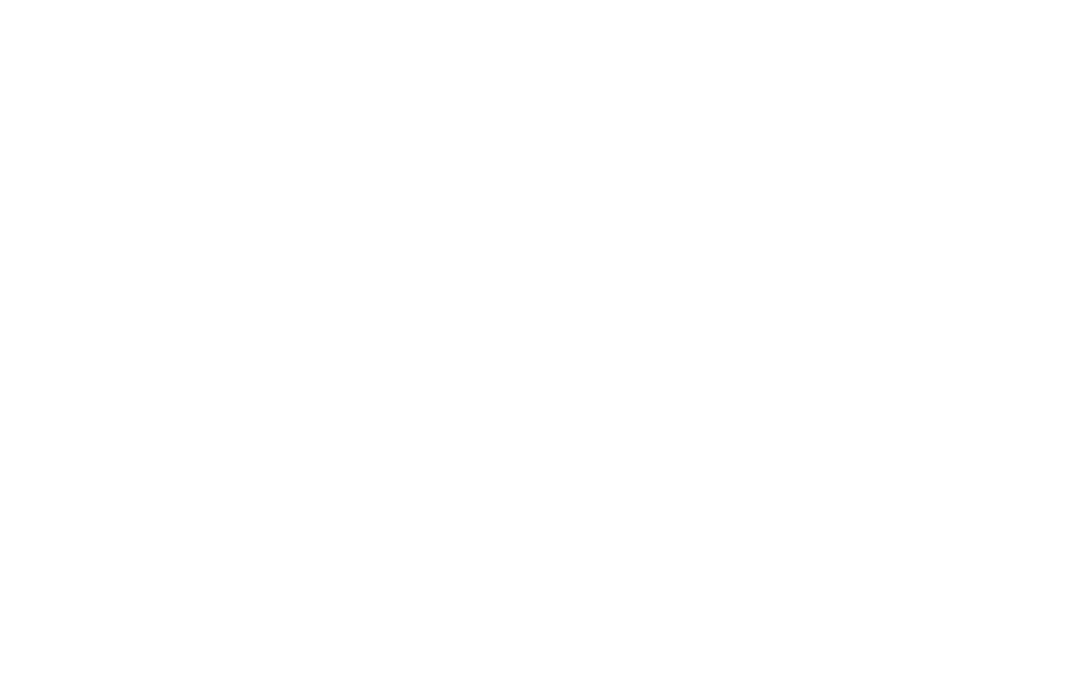
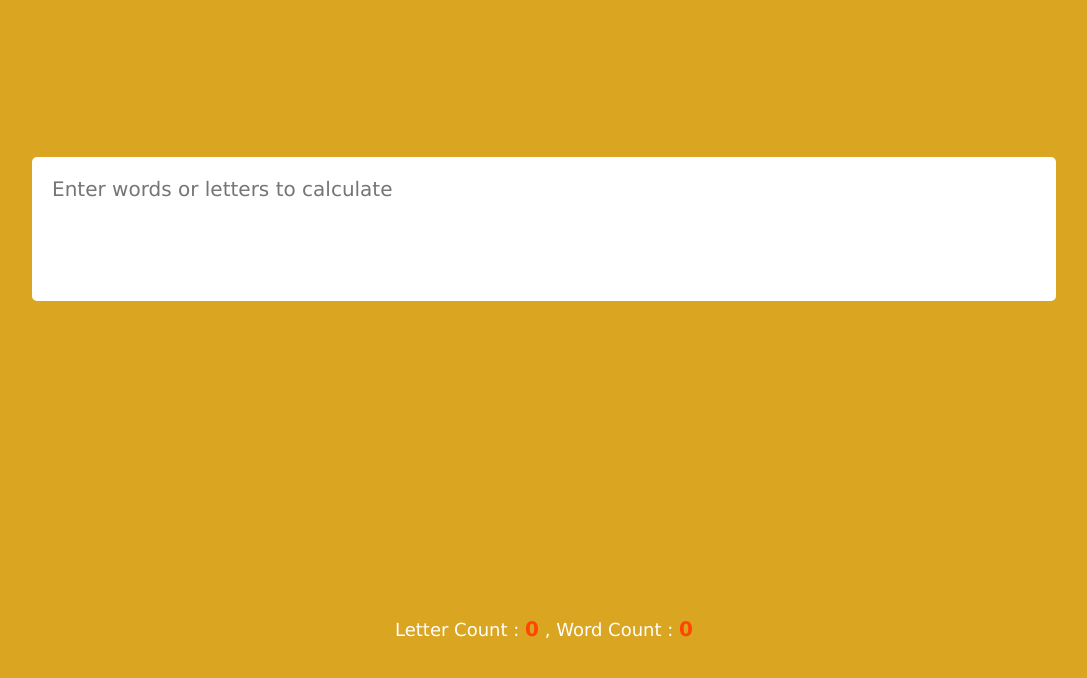
Before and after one commit to pulkitgangwar/words-letter-count, a plain HTML site: page index.html in a window 1280 px wide. Shown: the whole page, without its empty margins (96-1183 px from the left). Drawn offline with Linux system fonts and the light colour scheme.

Commit message:
added some styles made use of pure functions

```diff
--- a/app.js
+++ b/app.js
@@ -0,0 +1,31 @@
+const container = document.querySelector(".container");
+const input = container.querySelector(".container__input");
+const result = container.querySelector(".container__result");
+
+
+
+window.onload = () => {
+  display();
+  setInterval(display, 10);
+};
+
+const letterCount = () => {
+  if (input.value === "") {
+    return 0;
+  }
+
+  return input.value.split(" ").join("").split("").length;
+};
+
+const wordCount = () => {
+  if (input.value === "") {
+    return 0;
+  }
+
+  return input.value.split(" ").length;
+};
+
+const display = () => {
+    // console.log(wordCount());
+  result.innerHTML = `Letter Count : <span class="container__result--span">${letterCount()}</span> , Word Count : <span class="container__result--span">${wordCount()}</span>`;
+};
--- a/index.html
+++ b/index.html
@@ -9,6 +9,12 @@
 </head>
 <body>
 
+    <div class="container">
+        <input type="text" class="container__input" placeholder="Enter words or letters to calculate">
+        <div class="container__result">
+
+        </div>
+    </div>
 
     <script src="./app.js"></script>
 </body>
--- a/style.css
+++ b/style.css
@@ -0,0 +1,46 @@
+* {
+  padding: 0;
+  margin: 0;
+  box-sizing: border-box;
+}
+
+html {
+  font-size: 62.5%;
+}
+
+body {
+  font-family: verdana;
+  font-size: 1.6rem;
+  font-weight: 400;
+  line-height: 1.5;
+}
+
+.container {
+  width: 100%;
+  height: 100vh;
+  display: flex;
+  justify-content: space-around;
+  align-items: center;
+  flex-direction: column;
+  background-color: goldenrod;
+}
+
+.container__input {
+  font-family: inherit;
+  font-size: 2rem;
+  padding: 2rem 2rem 10rem 2rem;
+  width: 80%;
+  border-radius: 5px;
+  border: none;
+}
+
+.container__result {
+    font-size:1.8rem;
+    color:white;
+}
+
+.container__result--span {
+  color: orangered;
+  font-size: 2rem;
+  font-weight: 600;
+}
```
